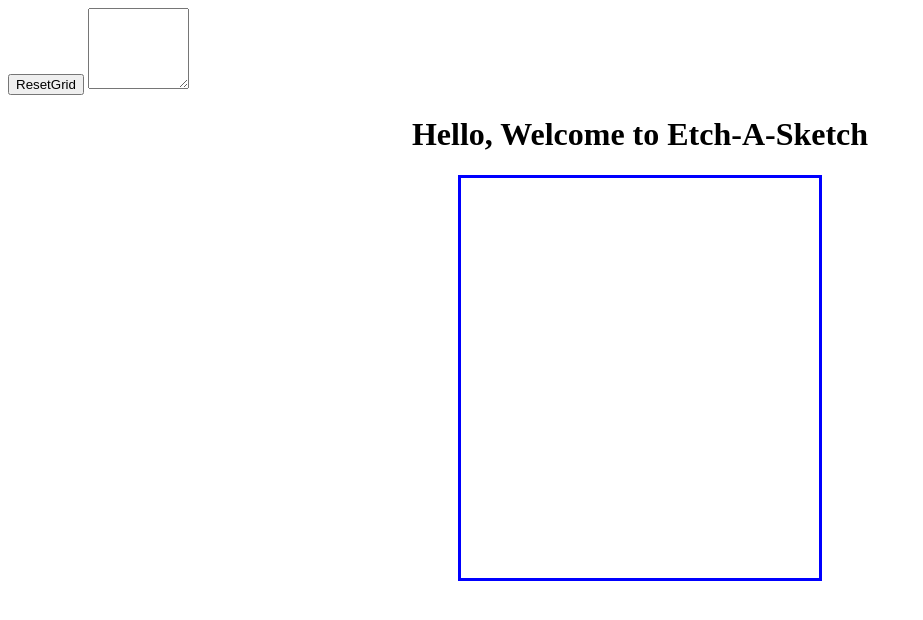
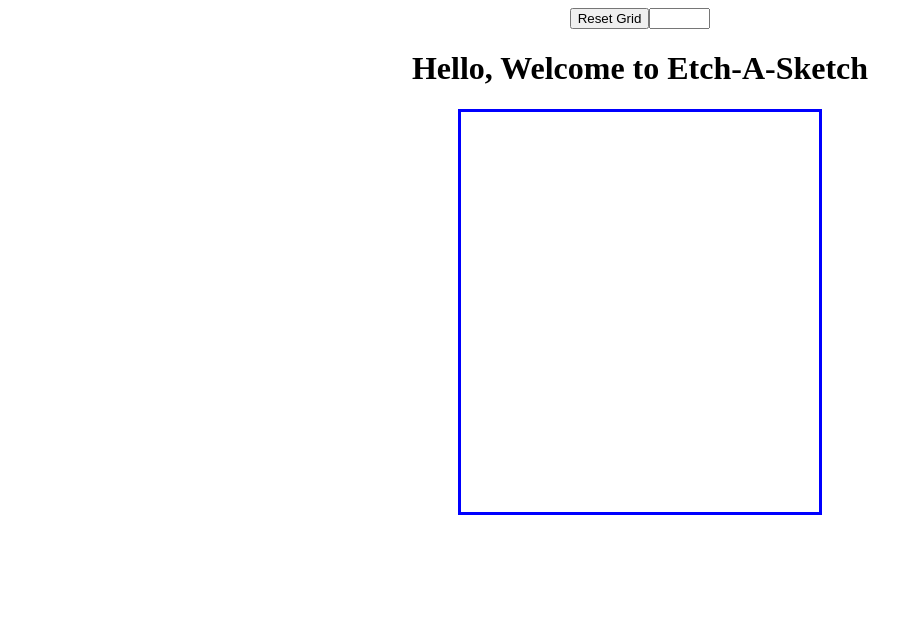
Before and after one commit to AntToeeKnee/etch-a-sketch, a plain HTML site: page index.html in a window 1280 px wide. Shown: the whole page, without its empty margins (0-923 px from the left). Drawn offline with Linux system fonts and the light colour scheme.

Commit message:
Adjust page styling

```diff
--- a/index.html
+++ b/index.html
@@ -7,9 +7,10 @@
     <script src="js-file.js" defer></script>
     <link rel="stylesheet" type="text/css" href="styles.css">
 </head>
-    <div>
-        <button onclick="clearGrid()" id="resetBtn">ResetGrid</button>
-        <textarea name="newSize" id="new-size" cols="10" rows="5"></textarea>
+    <div class="input-container">
+        <button onclick="clearGrid()" id="resetBtn">Reset Grid</button>
+        <br>
+        <textarea name="newSize" id="new-size" cols="5" rows="1"></textarea>
     </div>
     <h1>Hello, Welcome to Etch-A-Sketch</h1>
     <div class="body-container">
--- a/js-file.js
+++ b/js-file.js
@@ -10,8 +10,8 @@ let gridCount = 16;
 function makeGrid() {
     const cssSpacing = (gridCount/(gridCount*gridCount)) * 100;
     const cssString = cssSpacing.toString() + '%';
-    if(gridCount > 64) {
-        alert('Please choose a lower amount for the grid');
+    if(gridCount > 100 || gridCount === "") {
+        alert('Please choose a valid/lower amount for the grid. Setting to default size');
         gridCount = 16;
         makeGrid();
     }
--- a/styles.css
+++ b/styles.css
@@ -1,7 +1,3 @@
-/* .square {
-    flex: 0 0 6.25%;
-} */
-
 h1 {
     text-align: center;
 }
@@ -11,3 +7,13 @@ h1 {
     justify-content: center;
     align-items: center;
 }
+
+.input-container {
+    display: flex;
+    justify-content: center;
+    align-items: center;
+}
+
+#new-size {
+    resize: none;
+}
```
